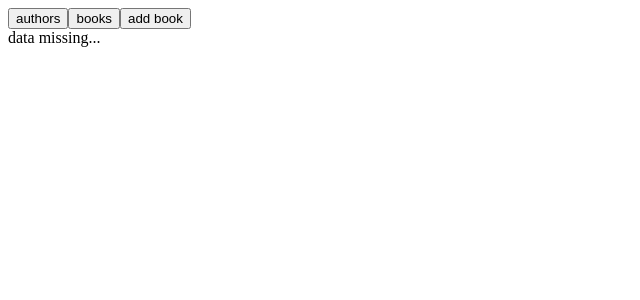
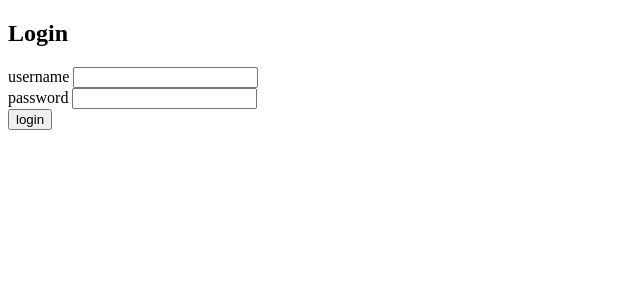
Before and after one commit to elsilv/fshy, a React (Create React App) app in the folder part-8/part-8b/library-frontend/: page / in a window 1280 px wide. Shown: the top 300 px of the page, without its empty margins (0-640 px from the left). Built offline with nearby package versions, Linux system fonts and the light colour scheme.

Commit message:
Lisätty tehtävä 8.18

```diff
--- a/part-8/part-8b/library-frontend/package.json
+++ b/part-8/part-8b/library-frontend/package.json
@@ -7,6 +7,7 @@
     "@testing-library/jest-dom": "^5.11.9",
     "@testing-library/react": "^11.2.5",
     "@testing-library/user-event": "^12.7.3",
+    "apollo-link-context": "^1.0.20",
     "graphql": "^16.0.1",
     "react": "^17.0.1",
     "react-dom": "^17.0.1",
--- a/part-8/part-8b/library-frontend/src/App.js
+++ b/part-8/part-8b/library-frontend/src/App.js
@@ -3,12 +3,35 @@ import Authors from './components/Authors'
 import Books from './components/Books'
 import NewBook from './components/NewBook'
 import LoginForm from './components/LoginForm'
-import { useApolloClient } from '@apollo/client'
+import { useApolloClient, useQuery } from '@apollo/client'
+import { ALL_AUTHORS } from './queries'
+
+const Notify = ({errorMessage}) => {
+  if(!errorMessage) { return null }
+  return (
+    <div>{errorMessage}</div>
+  )
+}
 
 const App = () => {
   const [page, setPage] = useState('authors')
   const [token, setToken] = useState(null)
+  const [errorMessage, setErrorMessage] = useState(null)
+
   const client = useApolloClient()
+
+  const result = useQuery(ALL_AUTHORS)
+
+  const notify = (message) => {
+    setErrorMessage(message)
+    setTimeout(() => {
+      setErrorMessage(null)
+    }, 5000)
+  }
+
+  if(result.loading) {
+    return <div>loading...</div>
+  }
 
   const logout = () => {
     setToken(null)
@@ -16,15 +39,17 @@ const App = () => {
     client.resetStore()
   }
 
-  /*
   if(!token) {
     return (
       <div>
+        <Notify errorMessage={errorMessage} />
         <h2>Login</h2>
-        <LoginForm setToken={setToken} />
+        <LoginForm
+          setToken={setToken}
+          setError={notify} />
       </div>
     )
-  } */
+  }
 
   return (
     <div>
@@ -32,7 +57,10 @@ const App = () => {
         <button onClick={() => setPage('authors')}>authors</button>
         <button onClick={() => setPage('books')}>books</button>
         <button onClick={() => setPage('add')}>add book</button>
+        <button onClick={logout}>logout</button>
       </div>
+
+      <Notify errorMessage={errorMessage} />
 
       <Authors
         show={page === 'authors'}
@@ -44,6 +72,7 @@ const App = () => {
 
       <NewBook
         show={page === 'add'}
+        setError={notify}
       />
 
     </div>
--- a/part-8/part-8b/library-frontend/src/components/BornForm.js
+++ b/part-8/part-8b/library-frontend/src/components/BornForm.js
@@ -15,8 +15,7 @@ const BornForm = () => {
 
   const submit = async (event) => {
     event.preventDefault()
-
-    changeBorn({ variables: { name, born } })
+    changeBorn({ variables: { name, born: born.length > 0 ? born : null } })
 
     setName('')
     setBorn('')
--- a/part-8/part-8b/library-frontend/src/components/LoginForm.js
+++ b/part-8/part-8b/library-frontend/src/components/LoginForm.js
@@ -16,7 +16,7 @@ const LoginForm = ({ setError, setToken }) => {
       if ( result.data ) {
         const token = result.data.login.value
         setToken(token)
-        localStorage.setItem('phonenumbers-user-token', token)
+        localStorage.setItem('book-user-token', token)
       }
     }, [result.data]) // eslint-disable-line
 
--- a/part-8/part-8b/library-frontend/src/components/NewBook.js
+++ b/part-8/part-8b/library-frontend/src/components/NewBook.js
@@ -2,7 +2,7 @@ import React, { useState } from 'react'
 import { useMutation } from '@apollo/client'
 import { ALL_AUTHORS, ALL_BOOKS, CREATE_BOOK } from '../queries'
 
-const NewBook = (props, {setError}) => {
+const NewBook = ({ setError }) => {
   const [title, setTitle] = useState('')
   const [author, setAuthor] = useState('')
   const [published, setPublished] = useState('')
@@ -13,12 +13,18 @@ const NewBook = (props, {setError}) => {
     refetchQueries: [ {query: ALL_BOOKS}, {query: ALL_AUTHORS} ],
     onError: (error) => {
       setError(error.graphQLErrors[0].message)
+    },
+    update: (store, response) => {
+      const dataInStore = store.readQuery({ query: ALL_BOOKS })
+      store.writeQuery({
+        query: ALL_BOOKS,
+        data: {
+          ...dataInStore,
+          allAuthors: [...dataInStore.allAuthors, response.data.createBook ]
+        }
+      })
     }
   })
-
-  if (!props.show) {
-    return null
-  }
 
   const submit = async (event) => {
     event.preventDefault()
--- a/part-8/part-8b/library-frontend/src/index.js
+++ b/part-8/part-8b/library-frontend/src/index.js
@@ -1,14 +1,24 @@
 import React from 'react'
 import ReactDOM from 'react-dom'
 import App from './App'
+import { setContext } from 'apollo-link-context'
+import { ApolloClient, HttpLink, InMemoryCache, ApolloProvider } from '@apollo/client'
 
-import { ApolloClient, HttpLink, InMemoryCache, ApolloProvider } from '@apollo/client'
+const authLink = setContext((_, { headers }) => {
+    const token = localStorage.getItem('book-user-token')
+    return {
+        headers: {
+            ...headers,
+            authorization: token ? `bearer ${token}` : null,
+        }
+    }
+})
+
+const httpLink = new HttpLink({ uri: 'http://localhost:4000' })
 
 const client = new ApolloClient({
     cache: new InMemoryCache(),
-    link: new HttpLink({
-        uri: 'http://localhost:4000'
-    })
+    link: authLink.concat(httpLink)
 })
 
 ReactDOM.render(
```
Also changed, not shown: 1 other file (tests, documents, lock files or other folders).
